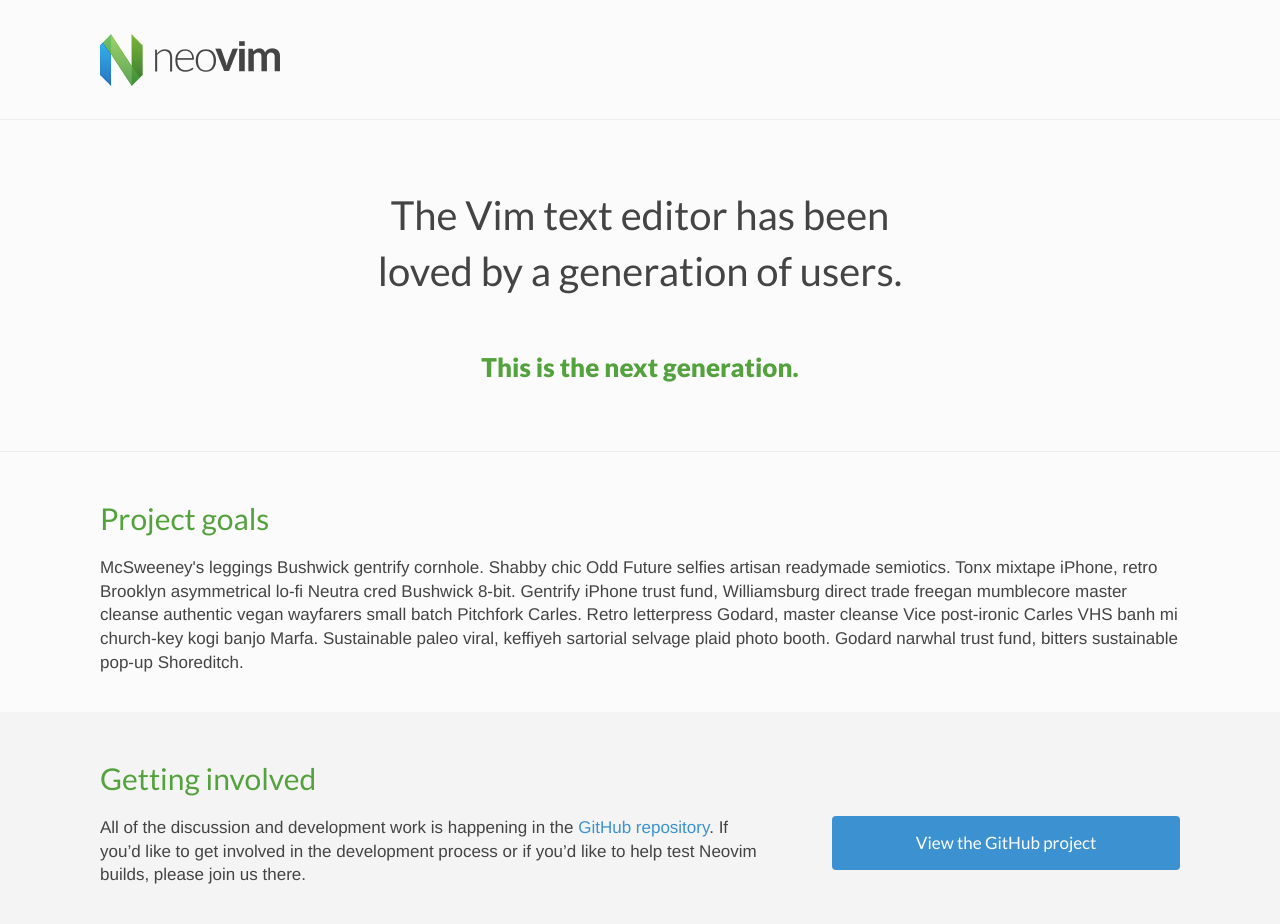
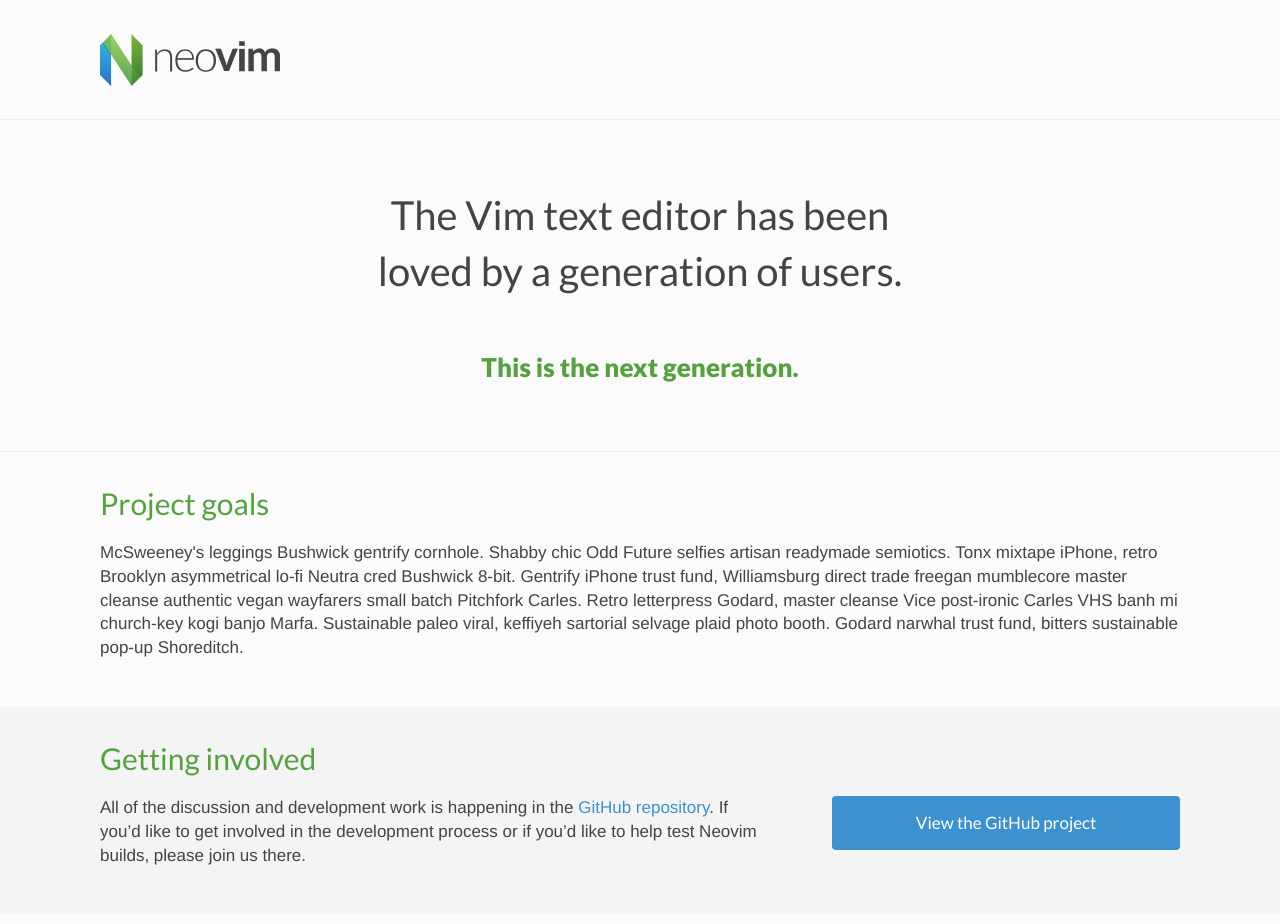
Before and after one commit to neovim/neovim.github.io, a Jekyll site: the page built from index.html, in a window 1280 px wide. Built offline with Jekyll 4.4.1, drawn with Linux system fonts in a browser that asks for light colours; nearby versions of some CDN libraries.

Commit message:
section padding tweaks

```diff
--- a/css/main.css
+++ b/css/main.css
@@ -29,7 +29,7 @@
 
 h2 {
   font-size: 24px;
-  font-weight: 300;
+  font-weight: 400;
   color: #54a23d;
   margin-bottom: 0;
 }
@@ -170,10 +170,13 @@
 .front-section {
   padding: 8px 0;
 }
+.front-section .container > h2 {
+  margin-top: 0;
+}
 @media (min-width: 568px) {
   .front-section {
-    padding-top: 20px;
-    padding-bottom: 20px;
+    padding-top: 30px;
+    padding-bottom: 30px;
     display: table;
   }
 }
@@ -200,6 +203,10 @@
   padding: 15px 30px;
 }
 
+.btn:hover {
+  background-color: #3889c4;
+}
+
 .btn.full-width {
   width: 100%;
 }
```
